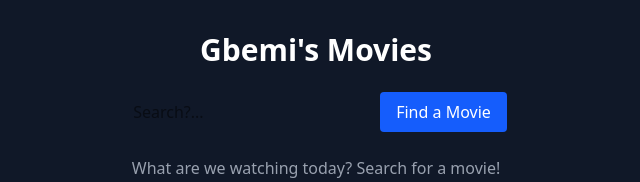
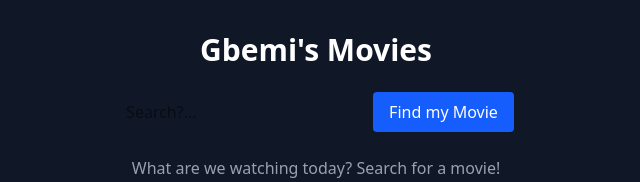
Before and after one commit to Gbemilash/gbemisola-movie-database, a React (Vite) app in the folder movie-database/: page / in a window 1280 px wide. Shown: the top 182 px of the page, without its empty margins (324-964 px from the left). Built offline with nearby package versions, Linux system fonts and the light colour scheme.

Commit message:
I had to switch up the button label again as i'm not satisfied just yet

```diff
--- a/movie-database/src/App.jsx
+++ b/movie-database/src/App.jsx
@@ -88,7 +88,7 @@ function App() {
           type="submit"
           className="bg-blue-600 px-4 py-2 rounded hover:bg-blue-500"
         >
-          Find a Movie
+          Find my Movie
         </button>
       </form>
 
```
